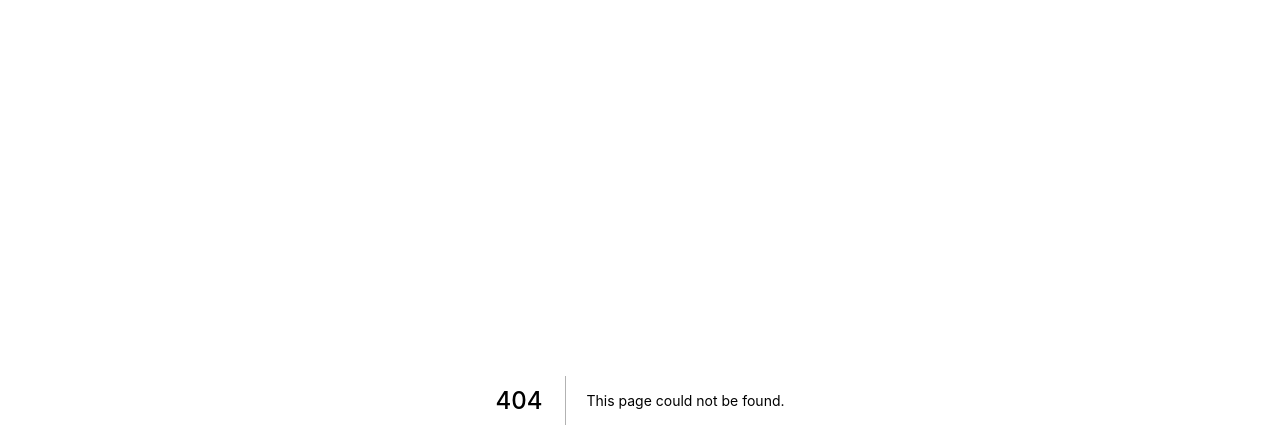
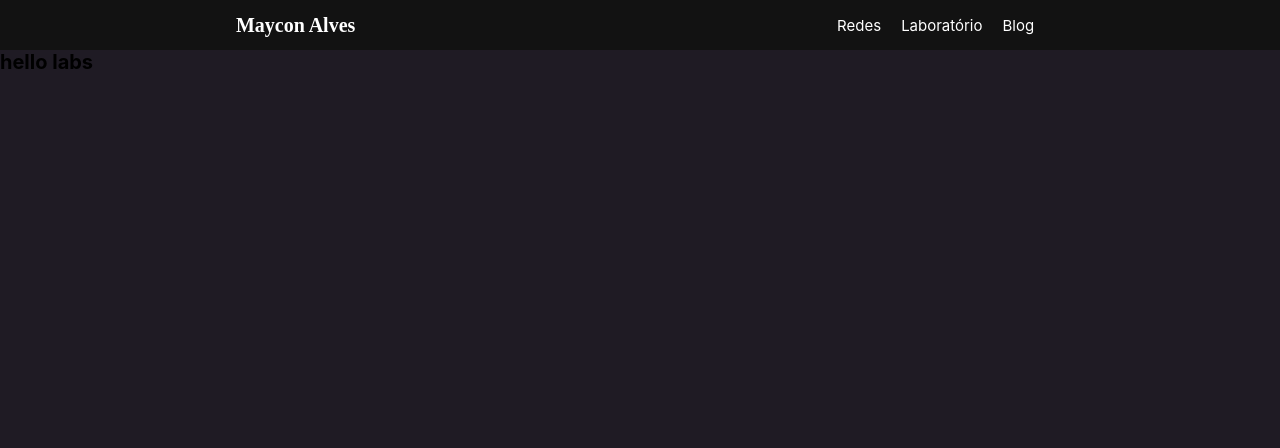
Before and after one commit to mayconbalves/maycon-alves, a Next.js app: page /labs in a window 1280 px wide. Before the commit this address had no page. Shown: the top 448 px of the page. Built offline with nearby package versions, Linux system fonts and the light colour scheme.

Commit message:
feat(pages): create labs page

```diff
--- /dev/null
+++ b/src/pages/labs.js
@@ -0,0 +1,13 @@
+// https://codepen.io/malves/pen/QYqNdK?editors=0110
+import React from 'react'
+import Content from '../components/content'
+
+const Labs = () => {
+  return (
+    <Content>
+      <h1>hello labs</h1>
+    </Content>
+  )
+}
+
+export default Labs
```
